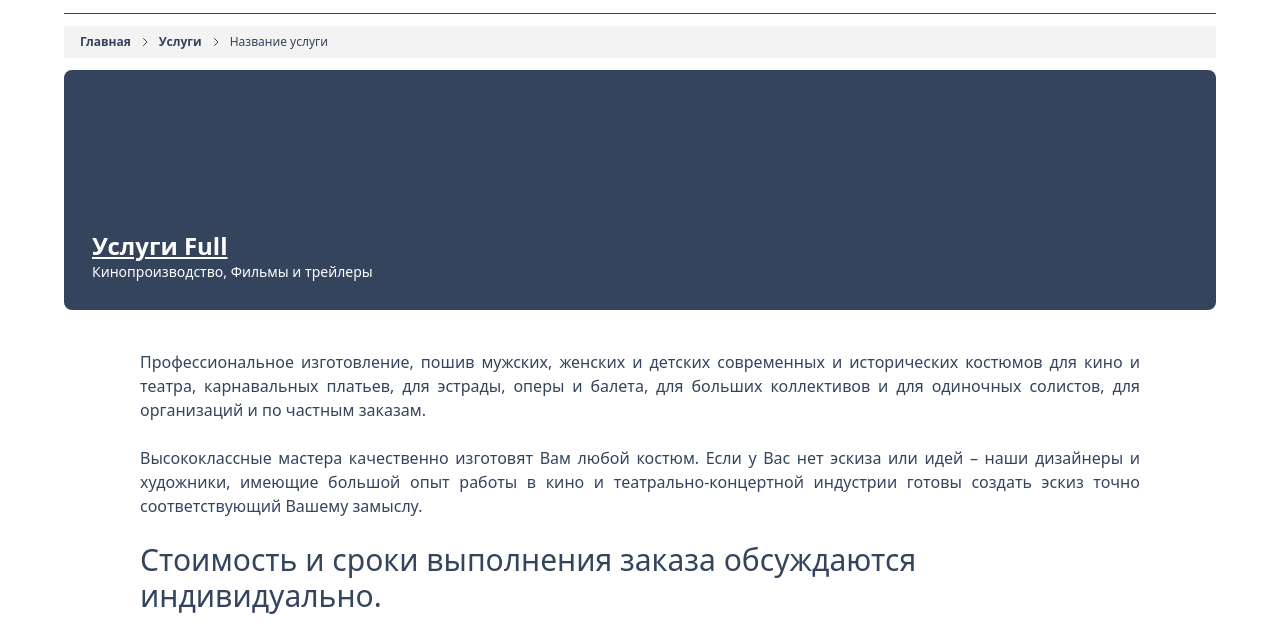
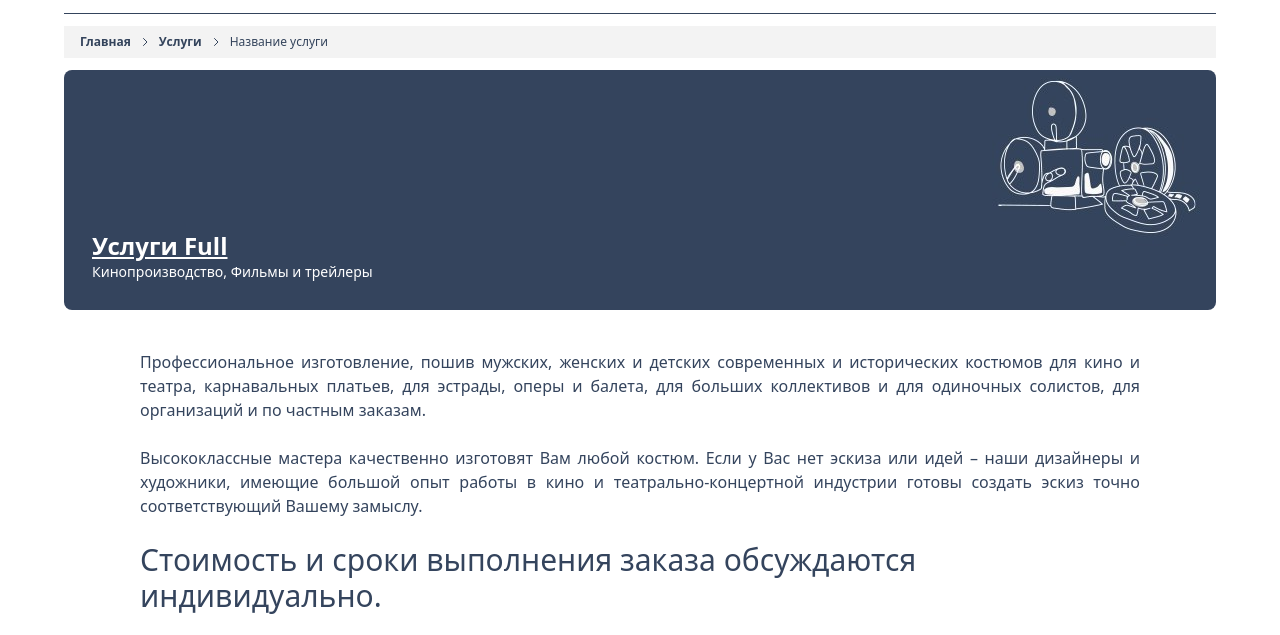
Before and after one commit to dejurik/sibfilm.ru, a website: page service_item.html in a window 1280 px wide. Shown: the part 165-800 px from the top of the page. Drawn offline with Linux system fonts and the light colour scheme.

Commit message:
fix css page

```diff
--- a/service_item.html
+++ b/service_item.html
@@ -143,7 +143,7 @@
 							</ol>
 					</div>
 
-						<div class="w-full h-60 bg-[#34445d] rounded-lg my-3 relative block">
+						<div class="w-full h-60 bg-[#34445d] rounded-lg my-3 relative block bg-[url('../src/images/service_lite.jpg')] bg-right bg-no-repeat max-md:bg-none">
 							<div class="absolute bottom-7 left-7 *:text-white">
 								<div class="text-2xl font-bold underline max-md:text-base">Услуги Full</div>
 								<div class="text-sm hidden lg:block">Кинопроизводство, Фильмы и трейлеры</div>
```
